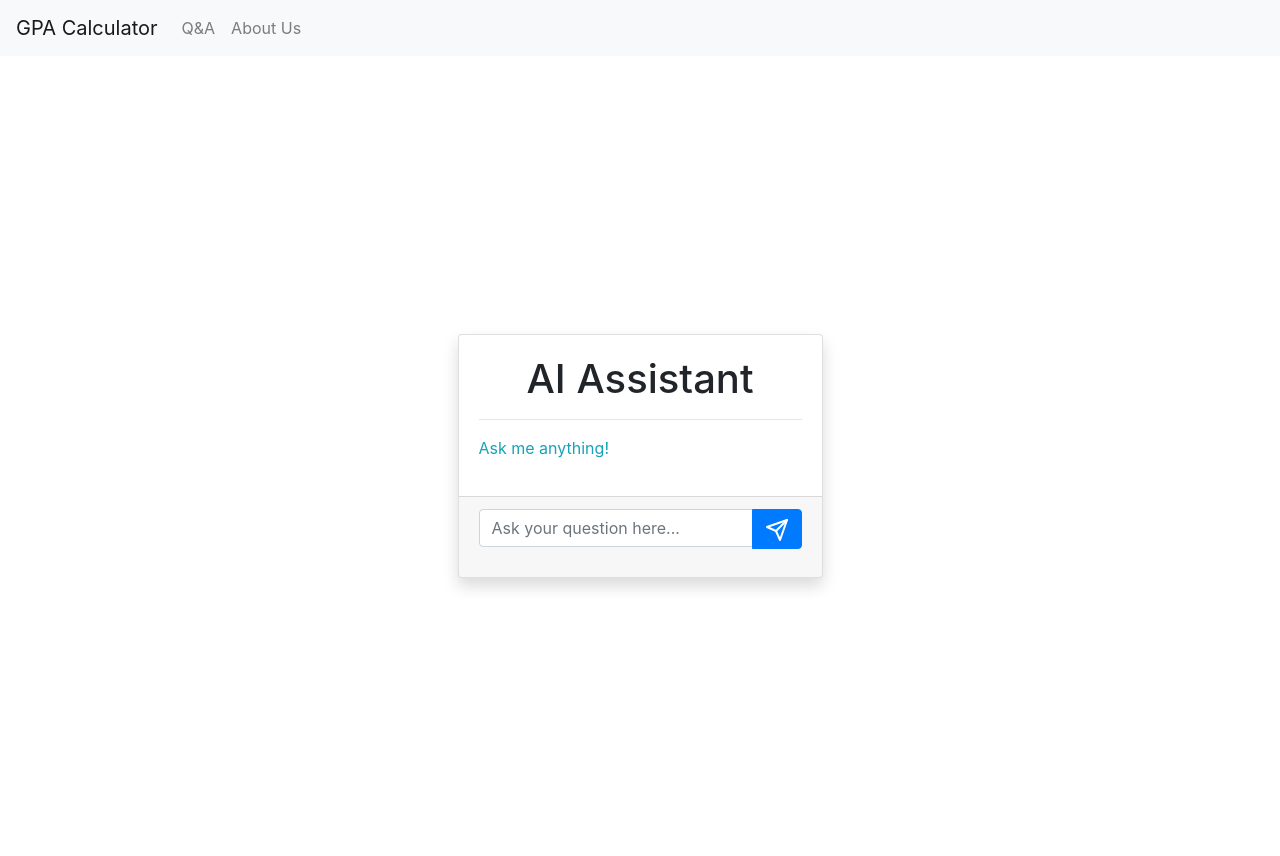
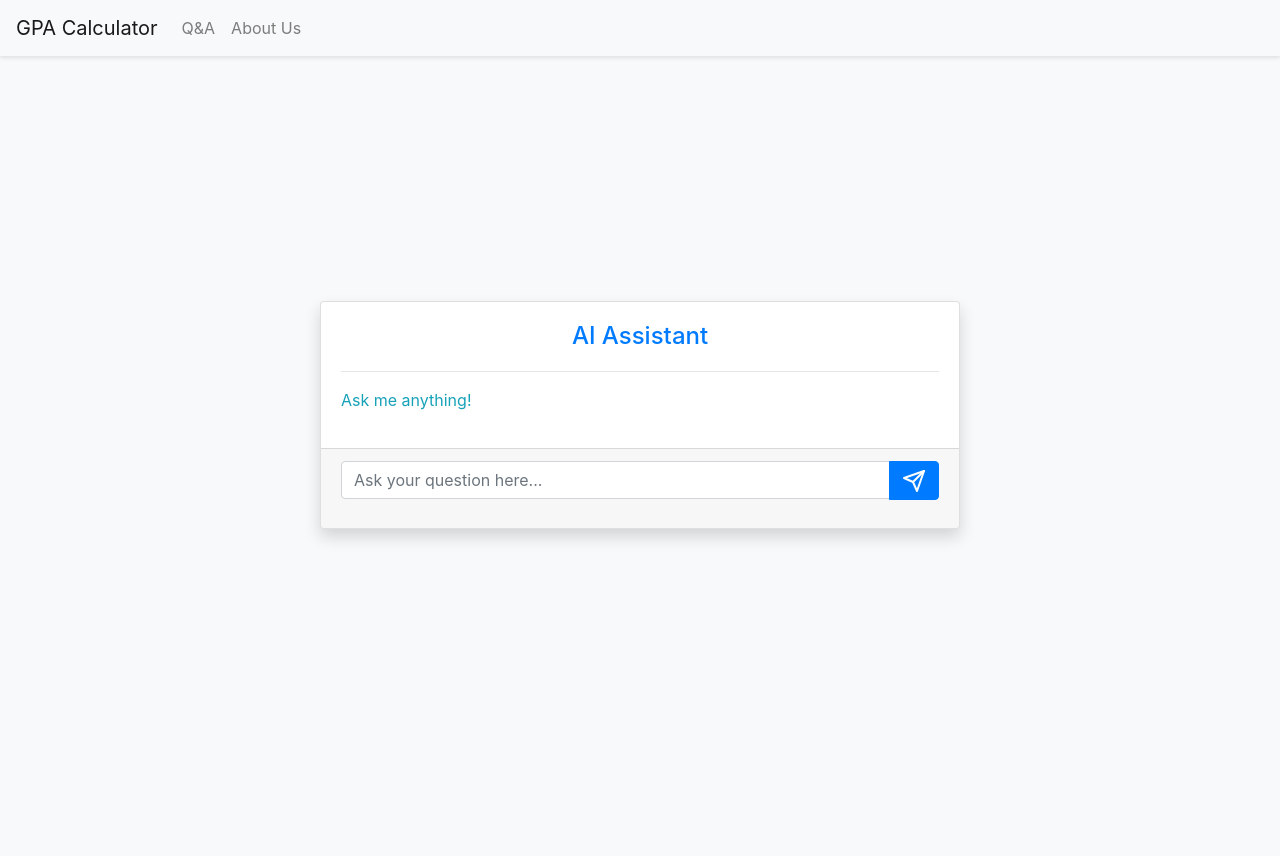
Before and after one commit to Suhas0723/GPA_Calculator, a Flask app: page /chatbot in a window 1280 px wide. Run offline with Flask 3, Linux system fonts and the light colour scheme.

Commit message:
Add files via upload

```diff
--- /dev/null
+++ b/GPA Calculator/static/chatbot.css
@@ -0,0 +1,31 @@
+body {
+    background-color: #f8f9fa;
+}
+.card {
+    width: 50%;
+    max-width: 800px;
+    margin-top: -50px;
+    margin-bottom: 2rem;
+}
+.card-title h1 {
+    font-size: 24px;
+    color: #007bff;
+    margin-bottom: 20px;
+}
+.card-body p {
+    font-size: 16px;
+}
+.btn-primary {
+    background-color: #007bff;
+    border-color: #007bff;
+}
+.navbar {
+    box-shadow: 0 2px 4px rgba(0,0,0,.1);
+}
+.input-group-text {
+    background-color: #007bff;
+    color: white;
+}
+.input-group button:focus {
+    box-shadow: none;
+}
```
Also changed, not shown: GPA Calculator/static/style.css (+37 -0 lines).
